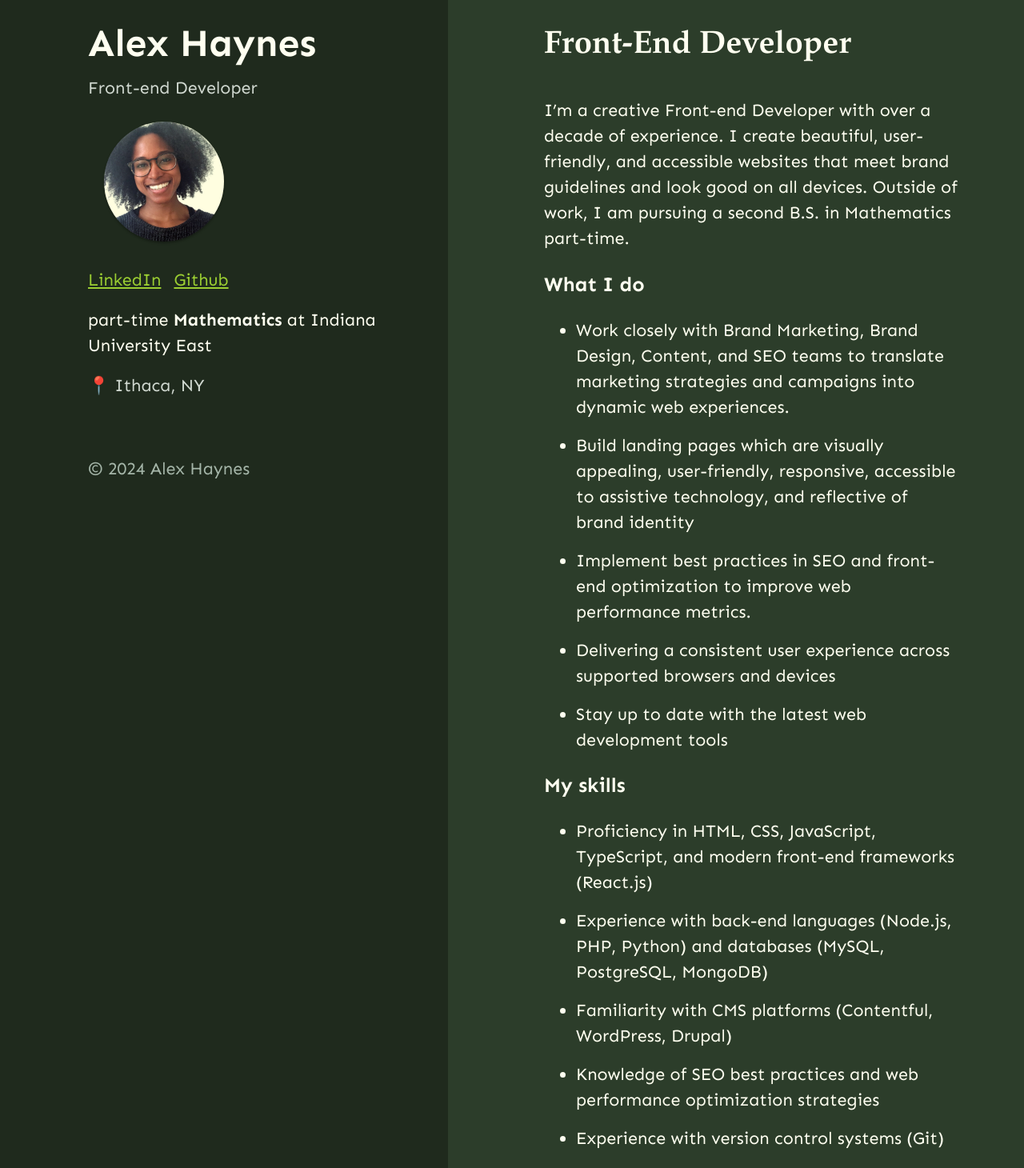
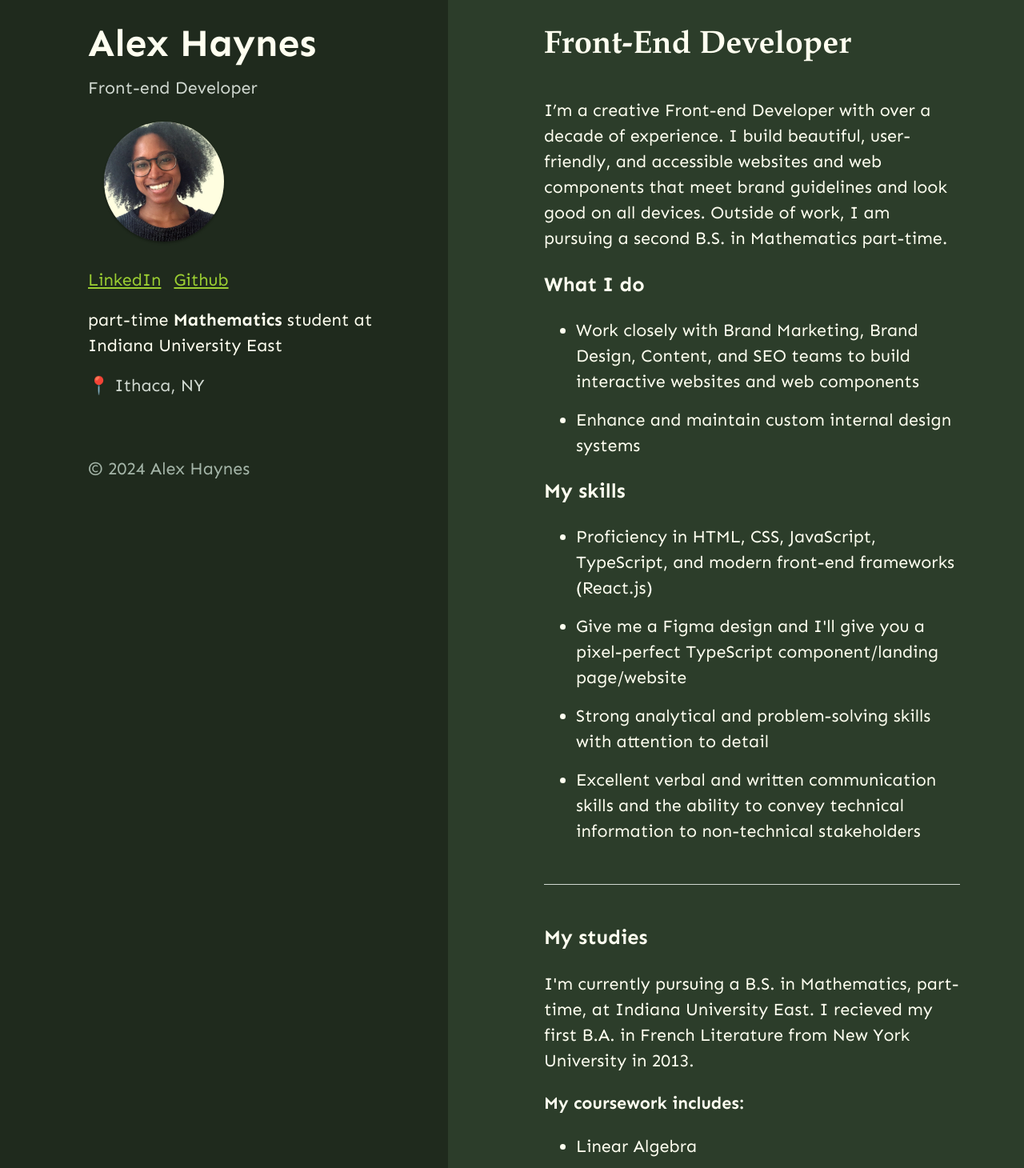
Before and after one commit to alexdhaynes/alexhaynes.io, a Next.js app: page / in a window 1280 px wide. Shown: the part 80-1540 px from the top of the page at 80% size. Built offline with nearby package versions, Linux system fonts and the light colour scheme.

Commit message:
copy tweaks

```diff
--- a/src/data/portfolio.json
+++ b/src/data/portfolio.json
@@ -22,7 +22,7 @@
     "href": "https://www.helpscout.com",
     "image": "/images/portfolio/helpscout.png",
     "tags": [
-      "Maintainer"
+      "Contributing developer"
     ],
     "stack": [
       "Gatsby",
--- a/src/pages/index.tsx
+++ b/src/pages/index.tsx
@@ -194,7 +194,7 @@ const Home = () => {
               ))}
             </p>
 
-            <p className="spacious-line-height"> part-time <strong>Mathematics</strong> at Indiana University East</p>
+            <p className="spacious-line-height"> part-time <strong>Mathematics</strong> student at Indiana University East</p>
             <p className="secondary-text-color">📍 Ithaca, NY</p>
             <Footer />
           </div>
@@ -207,27 +207,19 @@ const Home = () => {
 
             <TextBlock>
               <p>
-                I’m a creative Front-end Developer with over a decade of experience. I create beautiful, user-friendly, and accessible websites that meet brand guidelines and look good on all devices. Outside of work, I am pursuing a second B.S. in Mathematics part-time.
+                I’m a creative Front-end Developer with over a decade of experience. I build beautiful, user-friendly, and accessible websites and web components that meet brand guidelines and look good on all devices. Outside of work, I am pursuing a second B.S. in Mathematics part-time.
               </p>
 
               <h3>What I do</h3>
               <ul>
-                <li>Work closely with Brand Marketing, Brand Design, Content, and SEO teams to translate marketing strategies and campaigns into dynamic web experiences.</li>
-                <li>Build landing pages which are visually appealing, user-friendly, responsive, accessible to assistive technology, and reflective of brand identity</li>
-                <li>Implement best practices in SEO and front-end optimization to improve web performance metrics.
-                </li>
-                <li>Delivering a consistent user experience across supported browsers and devices</li>
-                <li>Stay up to date with the latest web development tools</li>
+                <li>Work closely with Brand Marketing, Brand Design, Content, and SEO teams to build interactive websites and web components</li>
+                <li>Enhance and maintain custom internal design systems</li>
               </ul>
 
               <h3>My skills</h3>
               <ul>
                 <li>Proficiency in HTML, CSS, JavaScript, TypeScript, and modern front-end frameworks (React.js)</li>
-                <li>Experience with back-end languages (Node.js, PHP, Python) and databases (MySQL, PostgreSQL, MongoDB)</li>
-                <li>Familiarity with CMS platforms (Contentful, WordPress, Drupal)</li>
-                <li>Knowledge of SEO best practices and web performance optimization strategies</li>
-                <li>Experience with version control systems (Git)</li>
-                <li>Understanding of UX/UI design principles and ability to collaborate effectively with designers</li>
+                <li>Give me a Figma design and I'll give you a pixel-perfect TypeScript component/landing page/website</li>
                 <li>Strong analytical and problem-solving skills with attention to detail</li>
                 <li>Excellent verbal and written communication skills and the ability to convey technical information to non-technical stakeholders</li>
 
```
